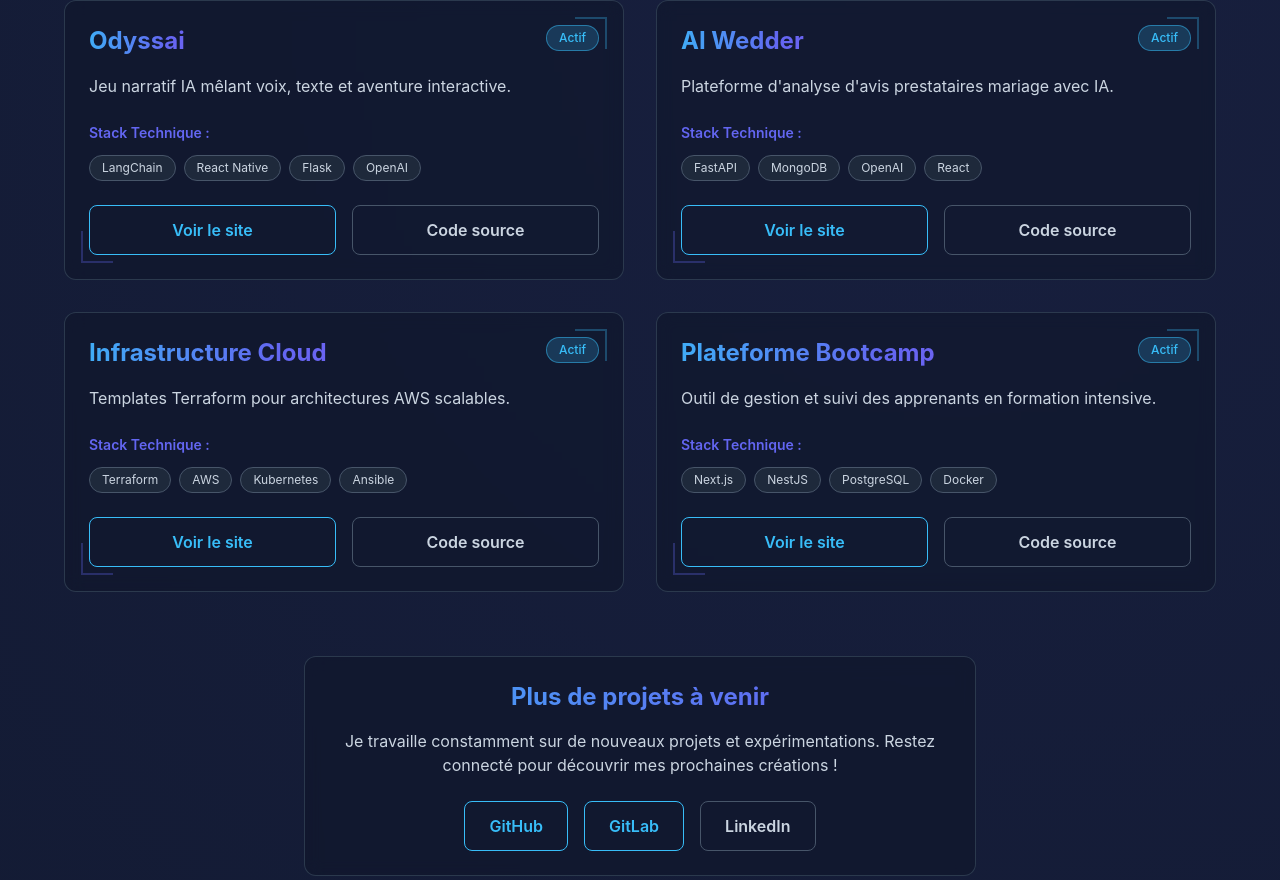
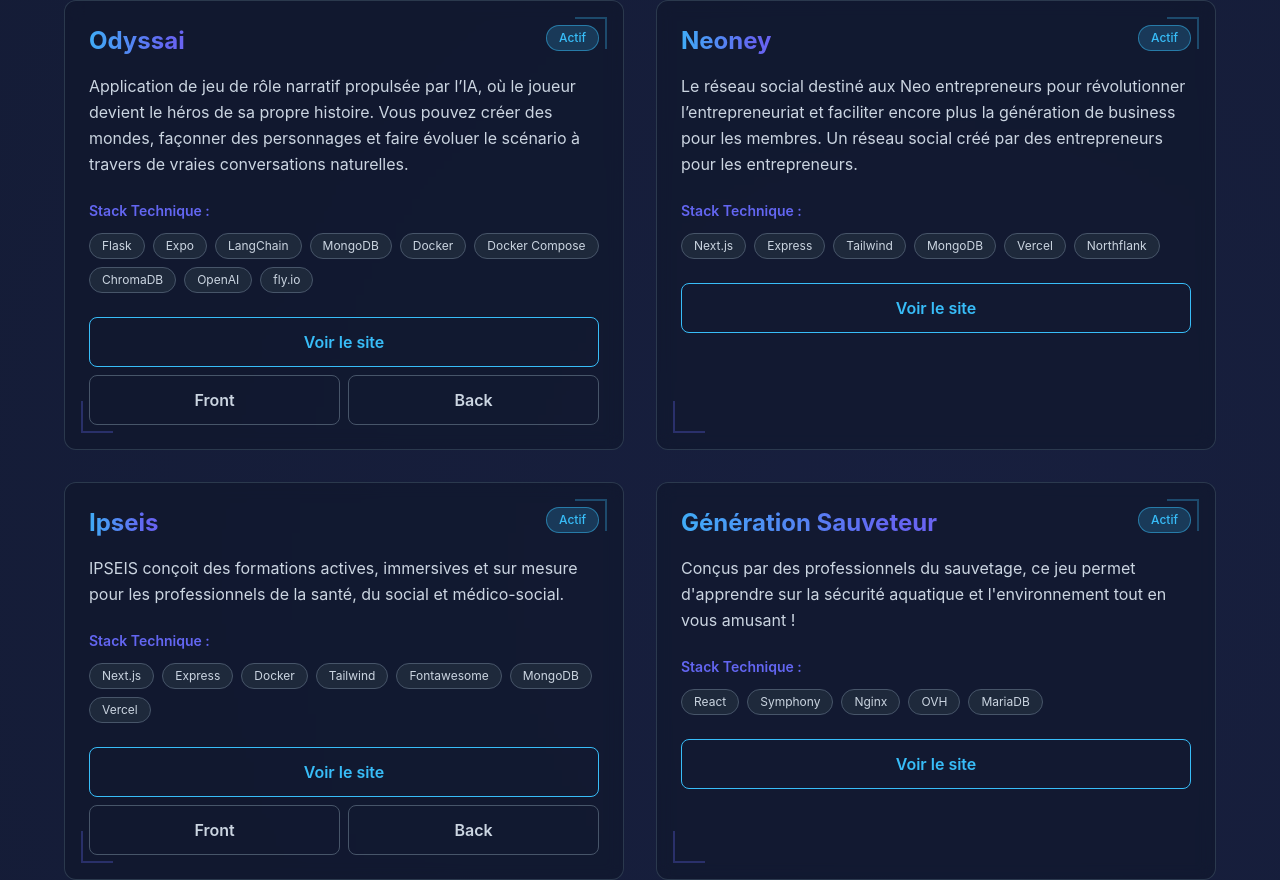
Before and after one commit to Jyok1m/portfolio_v3, a React (Vite) app: page / in a window 1280 px wide. Shown: the part 5418-6298 px from the top of the page. Built offline with nearby package versions, Linux system fonts and the light colour scheme; no server answers; what @fortawesome/pro-solid-svg-icons would draw is missing.

Commit message:
feat: Mettre à jour les liens et les descriptions dans le pied de page et les sections de contact et de projets

```diff
--- a/src/App.tsx
+++ b/src/App.tsx
@@ -30,13 +30,11 @@ function App() {
 			<footer className="py-8 bg-slate-900 border-t border-slate-800">
 				<div className="container mx-auto px-6">
 					<div className="flex flex-col md:flex-row justify-between items-center">
-						<div className="text-slate-400 text-sm mb-4 md:mb-0">
-							{t.footer.copyright} <FontAwesomeIcon icon={["fas", "heart"]} className="text-red-500" /> {t.footer.madeWith}
-						</div>
+						<div className="text-slate-400 text-sm mb-4 md:mb-0">{t.footer.copyright}</div>
 
 						<div className="flex space-x-6">
 							<a
-								href="https://github.com/joachimjasmin"
+								href="https://github.com/Jyok1m"
 								className="text-slate-400 hover:text-cyber-cyan transition-colors duration-300"
 								target="_blank"
 								rel="noopener noreferrer"
@@ -44,7 +42,15 @@ function App() {
 								GitHub
 							</a>
 							<a
-								href="https://linkedin.com/in/joachimjasmin"
+								href="https://gitlab.com/Jyok1m"
+								className="text-slate-400 hover:text-cyber-cyan transition-colors duration-300"
+								target="_blank"
+								rel="noopener noreferrer"
+							>
+								GitLab
+							</a>
+							<a
+								href="https://www.linkedin.com/in/joachim-jasmin/"
 								className="text-slate-400 hover:text-cyber-cyan transition-colors duration-300"
 								target="_blank"
 								rel="noopener noreferrer"
--- a/src/i18n/locales.ts
+++ b/src/i18n/locales.ts
@@ -14,8 +14,7 @@ export const locales = {
 			downloadButton: "Télécharger le fichier",
 		},
 		footer: {
-			copyright: "© 2025 Joachim Jasmin. Fait avec",
-			madeWith: "et React Three Fiber.",
+			copyright: "© 2025 Joachim Jasmin.",
 		},
 		nav: {
 			home: "Accueil",
@@ -272,6 +271,7 @@ export const locales = {
 			description: "Quelques plateformes, outils et expériences techniques que j'ai développés.",
 			status: {
 				active: "Actif",
+				paused: "En pause",
 			},
 			techStack: "Stack Technique :",
 			moreProjects: {
@@ -281,48 +281,71 @@ export const locales = {
 			},
 			cta: {
 				site: "Voir le site",
-				repo: "Code source",
+				"repo-front": "Front",
+				"repo-back": "Back",
+				repo: "Microservice",
 			},
 			items: [
 				{
 					slug: "odyssai",
 					name: "Odyssai",
-					description: "Jeu narratif IA mêlant voix, texte et aventure interactive.",
-					stack: ["LangChain", "React Native", "Flask", "OpenAI"],
+					description:
+						"Application de jeu de rôle narratif propulsée par l’IA, où le joueur devient le héros de sa propre histoire. Vous pouvez créer des mondes, façonner des personnages et faire évoluer le scénario à travers de vraies conversations naturelles.",
+					stack: ["Flask", "Expo", "LangChain", "MongoDB", "Docker", "Docker Compose", "ChromaDB", "OpenAI", "fly.io"],
 					links: {
 						site: "#",
-						repo: "#",
+						"repo-front": "https://github.com/Jyok1m/odyssai-app",
+						"repo-back": "https://github.com/Jyok1m/odyssai-core",
 					},
+					status: "Actif",
+				},
+				{
+					slug: "neoney",
+					name: "Neoney",
+					description:
+						"Le réseau social destiné aux Neo entrepreneurs pour révolutionner l’entrepreneuriat et faciliter encore plus la génération de business pour les membres. Un réseau social créé par des entrepreneurs pour les entrepreneurs.",
+					stack: ["Next.js", "Express", "Tailwind", "MongoDB", "Vercel", "Northflank"],
+					links: {
+						site: "https://www.neoney.co/",
+					},
+					status: "Actif",
+				},
+				{
+					slug: "ipseis",
+					name: "Ipseis",
+					description:
+						"IPSEIS conçoit des formations actives, immersives et sur mesure pour les professionnels de la santé, du social et médico-social.",
+					stack: ["Next.js", "Express", "Docker", "Tailwind", "Fontawesome", "MongoDB", "Vercel"],
+					links: {
+						site: "https://www.ipseis.fr",
+						"repo-front": "https://github.com/Jyok1m/ipseis",
+						"repo-back": "https://github.com/Jyok1m/ipseis-backend",
+					},
+					status: "Actif",
+				},
+				{
+					slug: "generation_sauveteurs",
+					name: "Génération Sauveteur",
+					description:
+						"Conçus par des professionnels du sauvetage, ce jeu permet d'apprendre sur la sécurité aquatique et l'environnement tout en vous amusant !",
+					stack: ["React", "Symphony", "Nginx", "OVH", "MariaDB"],
+					links: {
+						site: "https://app.generationsauveteur.fr/",
+					},
+					status: "Actif",
 				},
 				{
 					slug: "ai-wedder",
 					name: "AI Wedder",
 					description: "Plateforme d'analyse d'avis prestataires mariage avec IA.",
-					stack: ["FastAPI", "MongoDB", "OpenAI", "React"],
+					stack: ["Next.js", "FastAPI", "MongoDB", "HuggingFace", "Playwright", "OpenAI", "CamemBERT"],
 					links: {
-						site: "#",
-						repo: "#",
+						site: "https://ai-wedder-frontend.vercel.app/",
+						"repo-front": "https://github.com/Jyok1m/ai-wedder-frontend",
+						"repo-back": "https://github.com/Jyok1m/ai-wedder-backend",
+						repo: "https://github.com/Jyok1m/ai-wedder-microservice",
 					},
-				},
-				{
-					slug: "cloud-infra",
-					name: "Infrastructure Cloud",
-					description: "Templates Terraform pour architectures AWS scalables.",
-					stack: ["Terraform", "AWS", "Kubernetes", "Ansible"],
-					links: {
-						site: "#",
-						repo: "#",
-					},
-				},
-				{
-					slug: "bootcamp-platform",
-					name: "Plateforme Bootcamp",
-					description: "Outil de gestion et suivi des apprenants en formation intensive.",
-					stack: ["Next.js", "NestJS", "PostgreSQL", "Docker"],
-					links: {
-						site: "#",
-						repo: "#",
-					},
+					status: "En pause",
 				},
 			],
 		},
@@ -331,14 +354,14 @@ export const locales = {
 			description: "Prêt pour de nouveaux défis techniques",
 			connectTitle: "Connectons-nous",
 			availability: {
-				status: "Disponible pour nouveaux projets",
+				status: "Disponible pour de nouveaux projets",
 				description: "Ouvert aux opportunités en Cloud/DevOps, Fullstack, IA et formations.",
 			},
 			formTitle: "Envoyez-moi un message",
 			contactMethods: {
 				email: {
 					label: "Email",
-					description: "joachim.jasmin@example.com",
+					description: "joachim.jasmin-dev@proton.me",
 				},
 				linkedin: {
 					label: "LinkedIn",
@@ -370,8 +393,7 @@ export const locales = {
 			downloadButton: "Download file",
 		},
 		footer: {
-			copyright: "© 2025 Joachim Jasmin. Made with",
-			madeWith: "and React Three Fiber.",
+			copyright: "© 2025 Joachim Jasmin.",
 		},
 		nav: {
 			home: "Home",
@@ -613,62 +635,86 @@ export const locales = {
 		},
 		projects: {
 			title: "My Projects & Links",
-			description: "Some platforms, tools and technical experiments I've developed.",
+			description: "A few platforms, tools, and technical experiences I've developed.",
 			status: {
 				active: "Active",
+				paused: "Paused",
 			},
 			techStack: "Tech Stack:",
 			moreProjects: {
-				title: "More projects coming",
-				description: "I'm constantly working on new projects and experiments. Stay connected to discover my next creations!",
+				title: "More Projects Coming Soon",
+				description: "I'm constantly working on new projects and experiments. Stay tuned to discover what's next!",
 			},
 			cta: {
-				site: "View site",
-				repo: "Source code",
+				site: "Visit site",
+				"repo-front": "Frontend",
+				"repo-back": "Backend",
+				repo: "Microservice",
 			},
 			items: [
 				{
 					slug: "odyssai",
 					name: "Odyssai",
-					description: "AI narrative game blending voice, text and interactive adventure.",
-					stack: ["LangChain", "React Native", "Flask", "OpenAI"],
+					description:
+						"An AI-powered narrative role-playing game where the player becomes the hero of their own story. You can create worlds, shape characters, and influence the plot through natural conversations.",
+					stack: ["Flask", "Expo", "LangChain", "MongoDB", "Docker", "Docker Compose", "ChromaDB", "OpenAI", "fly.io"],
 					links: {
 						site: "#",
-						repo: "#",
+						"repo-front": "https://github.com/Jyok1m/odyssai-app",
+						"repo-back": "https://github.com/Jyok1m/odyssai-core",
 					},
+					status: "Active",
+				},
+				{
+					slug: "neoney",
+					name: "Neoney",
+					description:
+						"A social network for Neo-entrepreneurs, designed to reinvent entrepreneurship and make business generation easier for its members. A platform built by entrepreneurs, for entrepreneurs.",
+					stack: ["Next.js", "Express", "Tailwind", "MongoDB", "Vercel", "Northflank"],
+					links: {
+						site: "https://www.neoney.co/",
+					},
+					status: "Active",
+				},
+				{
+					slug: "ipseis",
+					name: "Ipseis",
+					description:
+						"IPSEIS designs active, immersive, and tailor-made training programs for professionals in the healthcare, social, and medical-social sectors.",
+					stack: ["Next.js", "Express", "Docker", "Tailwind", "Fontawesome", "MongoDB", "Vercel"],
+					links: {
+						site: "https://www.ipseis.fr",
+						"repo-front": "https://github.com/Jyok1m/ipseis",
+						"repo-back": "https://github.com/Jyok1m/ipseis-backend",
+					},
+					status: "Active",
+				},
+				{
+					slug: "generation_sauveteurs",
+					name: "Génération Sauveteur",
+					description: "Created by professional rescuers, this educational game teaches water safety and environmental awareness while having fun.",
+					stack: ["React", "Symphony", "Nginx", "OVH", "MariaDB"],
+					links: {
+						site: "https://app.generationsauveteur.fr/",
+					},
+					status: "Active",
 				},
 				{
 					slug: "ai-wedder",
 					name: "AI Wedder",
-					description: "Wedding vendors review analysis platform with AI.",
-					stack: ["FastAPI", "MongoDB", "OpenAI", "React"],
+					description: "An AI-based platform that analyzes wedding vendor reviews to assess quality and sentiment.",
+					stack: ["Next.js", "FastAPI", "MongoDB", "HuggingFace", "Playwright", "OpenAI", "CamemBERT"],
 					links: {
-						site: "#",
-						repo: "#",
+						site: "https://ai-wedder-frontend.vercel.app/",
+						"repo-front": "https://github.com/Jyok1m/ai-wedder-frontend",
+						"repo-back": "https://github.com/Jyok1m/ai-wedder-backend",
+						repo: "https://github.com/Jyok1m/ai-wedder-microservice",
 					},
-				},
-				{
-					slug: "cloud-infra",
-					name: "Cloud Infrastructure",
-					description: "Terraform templates for scalable AWS architectures.",
-					stack: ["Terraform", "AWS", "Kubernetes", "Ansible"],
-					links: {
-						site: "#",
-						repo: "#",
-					},
-				},
-				{
-					slug: "bootcamp-platform",
-					name: "Bootcamp Platform",
-					description: "Management and tracking tool for intensive training students.",
-					stack: ["Next.js", "NestJS", "PostgreSQL", "Docker"],
-					links: {
-						site: "#",
-						repo: "#",
-					},
+					status: "Paused",
 				},
 			],
 		},
+
 		contact: {
 			title: "Contact me",
 			description: "Ready for new technical challenges",
@@ -681,7 +727,7 @@ export const locales = {
 			contactMethods: {
 				email: {
 					label: "Email",
-					description: "joachim.jasmin@example.com",
+					description: "joachim.jasmin-dev@proton.me",
 				},
 				linkedin: {
 					label: "LinkedIn",
--- a/src/sections/Contact.tsx
+++ b/src/sections/Contact.tsx
@@ -34,7 +34,7 @@ export default function Contact() {
 										</a>
 
 										<a
-											href="https://linkedin.com/in/joachimjasmin"
+											href="https://www.linkedin.com/in/joachim-jasmin/"
 											className="flex items-center space-x-4 text-slate-300 hover:text-cyber-purple transition-colors duration-300 group"
 											target="_blank"
 											rel="noopener noreferrer"
@@ -49,7 +49,7 @@ export default function Contact() {
 										</a>
 
 										<a
-											href="https://github.com/joachimjasmin"
+											href="https://github.com/Jyok1m"
 											className="flex items-center space-x-4 text-slate-300 hover:text-cyber-cyan transition-colors duration-300 group"
 											target="_blank"
 											rel="noopener noreferrer"
@@ -64,7 +64,7 @@ export default function Contact() {
 										</a>
 
 										<a
-											href="https://gitlab.com/joachimjasmin"
+											href="https://gitlab.com/Jyok1m"
 											className="flex items-center space-x-4 text-slate-300 hover:text-cyber-purple transition-colors duration-300 group"
 											target="_blank"
 											rel="noopener noreferrer"
--- a/src/sections/ProjectsLinks.tsx
+++ b/src/sections/ProjectsLinks.tsx
@@ -23,7 +23,7 @@ export default function ProjectsLinks() {
 
 								{/* Status badge */}
 								<div className="px-3 py-1 bg-cyber-cyan/20 border border-cyber-cyan/50 rounded-full text-cyber-cyan text-xs font-medium">
-									{t.projects.status.active}
+									{project.status}
 								</div>
 							</div>
 
@@ -46,20 +46,53 @@ export default function ProjectsLinks() {
 							</div>
 
 							{/* Links */}
-							<div className="flex gap-4">
+							<div className="flex flex-col gap-2">
+								{project.links.site && (
 									<a href={project.links.site} className="flex-1 cyber-button text-center" target="_blank" rel="noopener noreferrer">
 										<span className="flex items-center justify-center space-x-2">
-										<FontAwesomeIcon icon={["fas", "globe"]} />
+											<FontAwesomeIcon icon={["fas", "globe"]} className="w-4 h-4" />
 											<span>{t.projects.cta.site}</span>
 										</span>
 									</a>
+								)}
 
+								<div className="flex flex-row gap-2">
+									{project.links["repo-front"] && (
+										<a
+											href={project.links["repo-front"]}
+											className="flex-1 cyber-button-secondary text-center"
+											target="_blank"
+											rel="noopener noreferrer"
+										>
+											<span className="flex items-center justify-center space-x-2">
+												<FontAwesomeIcon icon={["fas", "code"]} className="w-4 h-4" />
+												<span>{t.projects.cta["repo-front"]}</span>
+											</span>
+										</a>
+									)}
+
+									{project.links["repo-back"] && (
+										<a
+											href={project.links["repo-back"]}
+											className="flex-1 cyber-button-secondary text-center"
+											target="_blank"
+											rel="noopener noreferrer"
+										>
+											<span className="flex items-center justify-center space-x-2">
+												<FontAwesomeIcon icon={["fas", "file"]} className="w-4 h-4" />
+												<span>{t.projects.cta["repo-back"]}</span>
+											</span>
+										</a>
+									)}
+								</div>
+								{project.links.repo && (
 									<a href={project.links.repo} className="flex-1 cyber-button-secondary text-center" target="_blank" rel="noopener noreferrer">
 										<span className="flex items-center justify-center space-x-2">
-										<FontAwesomeIcon icon={["fas", "file"]} />
+											<FontAwesomeIcon icon={["fas", "code-branch"]} className="w-4 h-4" />
 											<span>{t.projects.cta.repo}</span>
 										</span>
 									</a>
+								)}
 							</div>
 
 							{/* Decorative corner accent */}
@@ -75,24 +108,29 @@ export default function ProjectsLinks() {
 						<h3 className="text-2xl font-bold neon-text mb-4">{t.projects.moreProjects.title}</h3>
 						<p className="text-slate-300 mb-6">{t.projects.moreProjects.description}</p>
 
-						<div className="flex flex-wrap justify-center gap-4">
-							<a href="https://github.com/joachimjasmin" className="cyber-button" target="_blank" rel="noopener noreferrer">
-								<span className="flex items-center space-x-2">
-									<FontAwesomeIcon icon={["fas", "folder"]} />
+						<div className="flex flex-col sm:flex-row justify-center gap-4">
+							<a href="https://github.com/Jyok1m" className="cyber-button min-w-[120px]" target="_blank" rel="noopener noreferrer">
+								<span className="flex items-center justify-center space-x-2">
+									<FontAwesomeIcon icon={["fas", "code-branch"]} className="w-4 h-4" />
 									<span>GitHub</span>
 								</span>
 							</a>
 
-							<a href="https://gitlab.com/joachimjasmin" className="cyber-button" target="_blank" rel="noopener noreferrer">
-								<span className="flex items-center space-x-2">
-									<FontAwesomeIcon icon={["fas", "code-branch"]} />
+							<a href="https://gitlab.com/Jyok1m" className="cyber-button min-w-[120px]" target="_blank" rel="noopener noreferrer">
+								<span className="flex items-center justify-center space-x-2">
+									<FontAwesomeIcon icon={["fas", "code"]} className="w-4 h-4" />
 									<span>GitLab</span>
 								</span>
 							</a>
 
-							<a href="https://linkedin.com/in/joachimjasmin" className="cyber-button-secondary" target="_blank" rel="noopener noreferrer">
-								<span className="flex items-center space-x-2">
-									<FontAwesomeIcon icon={["fas", "briefcase"]} />
+							<a
+								href="https://www.linkedin.com/in/joachim-jasmin/"
+								className="cyber-button-secondary min-w-[120px]"
+								target="_blank"
+								rel="noopener noreferrer"
+							>
+								<span className="flex items-center justify-center space-x-2">
+									<FontAwesomeIcon icon={["fas", "briefcase"]} className="w-4 h-4" />
 									<span>LinkedIn</span>
 								</span>
 							</a>
```
Lines whose indentation alone changed are shown as unchanged.
